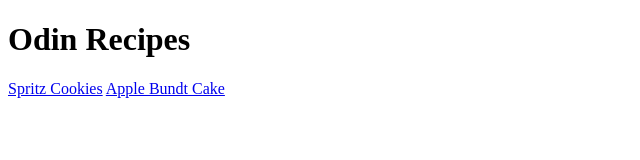
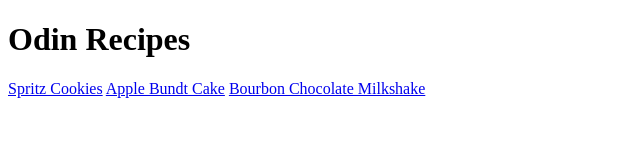
Before and after one commit to bgrenard/odin-recipes, a plain HTML site: page index.html in a window 1280 px wide. Shown: the whole page, without its empty margins (0-640 px from the left). Drawn offline with Linux system fonts and the light colour scheme.

Commit message:
Add link to bourbon choc shake recipe

```diff
--- a/index.html
+++ b/index.html
@@ -8,5 +8,6 @@
     <h1>Odin Recipes</h1>
     <a href="recipes/spritz-cookies.html">Spritz Cookies</a>
     <a href="recipes/apple-bundt-cake.html">Apple Bundt Cake</a>
+    <a href="recipes/bourbon-choc-milkshake.html">Bourbon Chocolate Milkshake</a>
 </body>
 </html>
```
